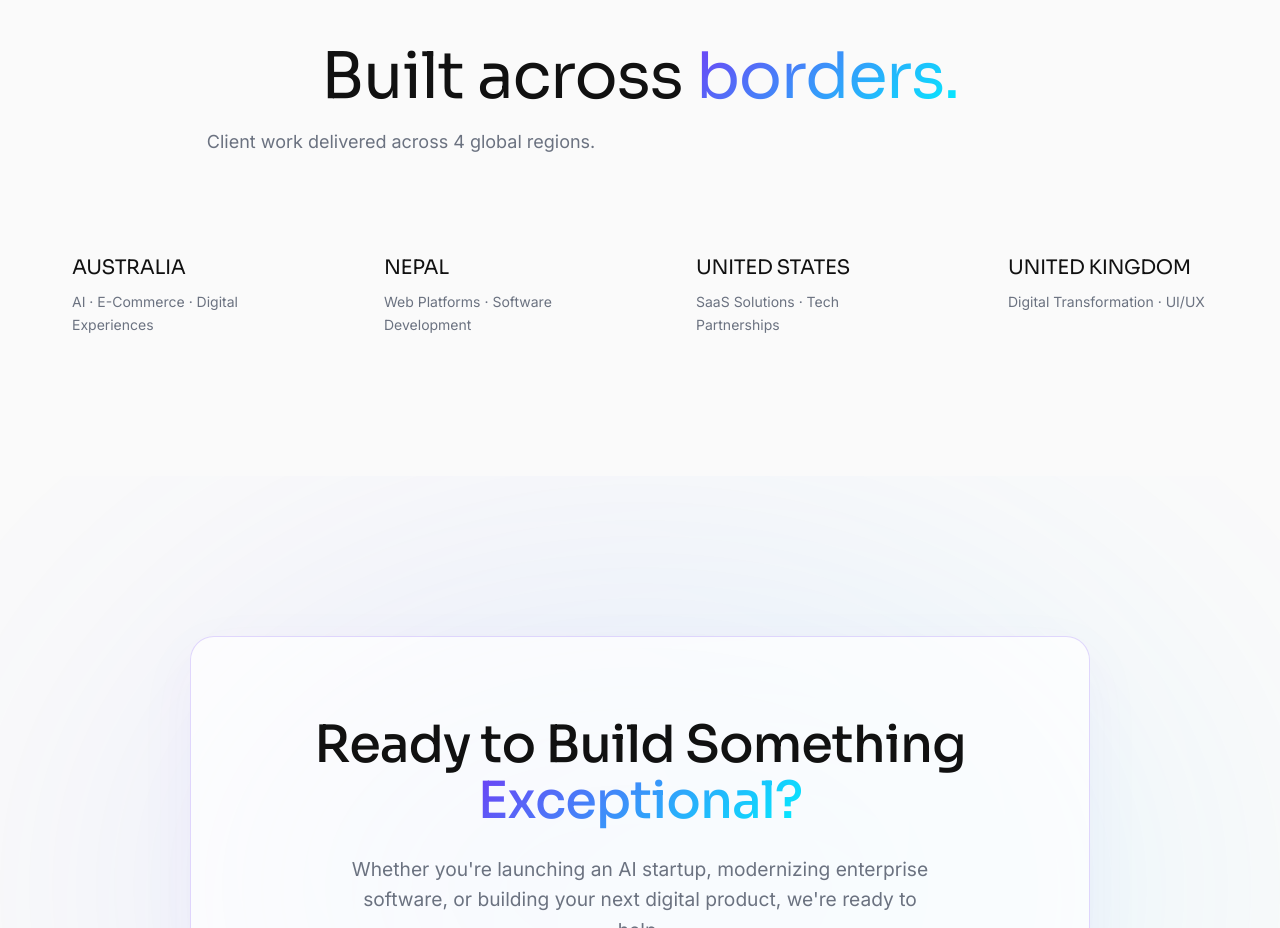
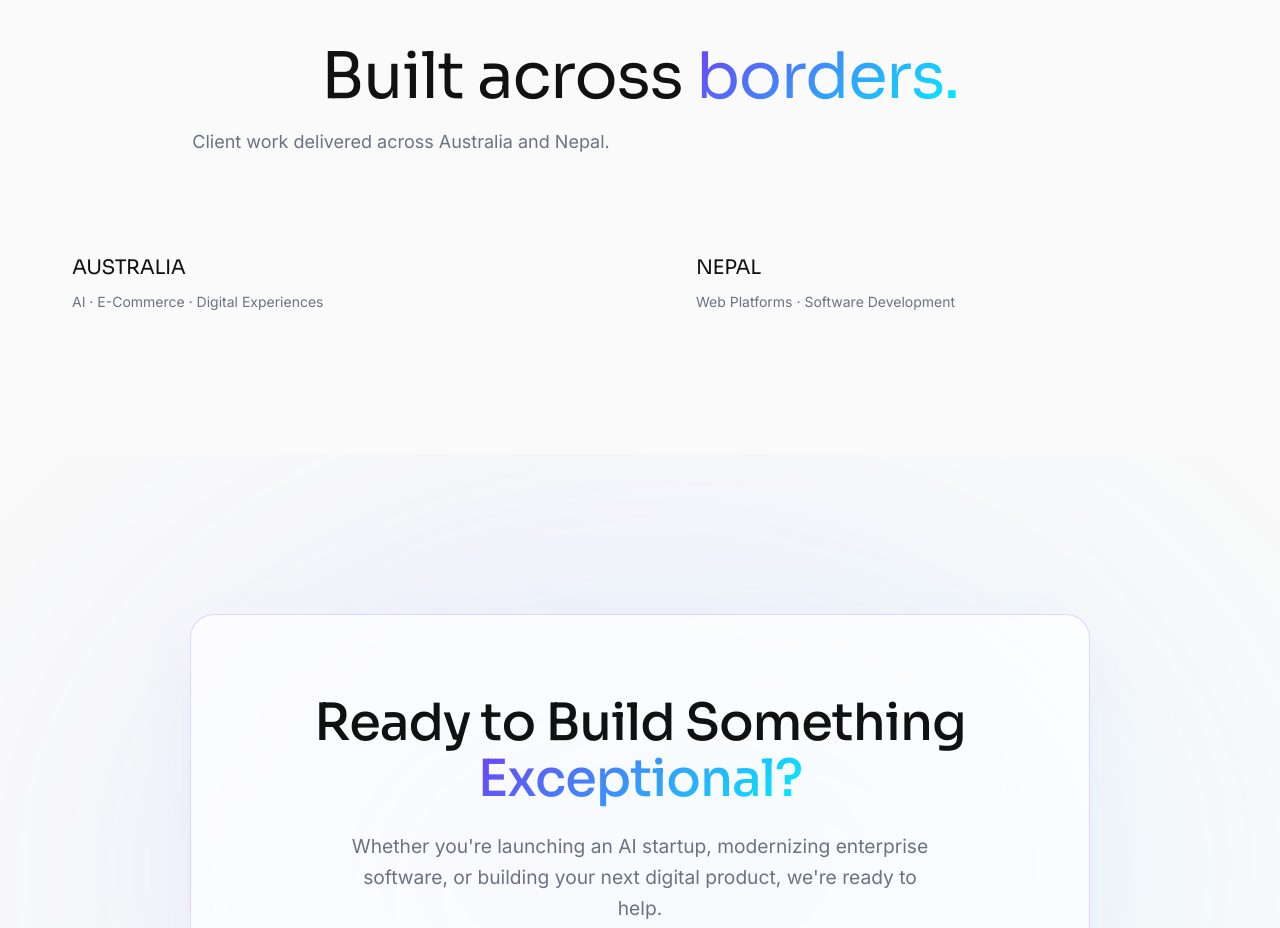
Before and after one commit to Manoharaya/codex-new, a React (Vite) app: page /portfolio in a window 1280 px wide. Shown: the part 3940-4868 px from the top of the page. Built offline with nearby package versions, Linux system fonts and the light colour scheme.

Commit message:
Revert PortfolioGlobal back to 2 countries and update site Stats component for accurate metrics

```diff
--- a/src/components/Portfolio/PortfolioGlobal.jsx
+++ b/src/components/Portfolio/PortfolioGlobal.jsx
@@ -13,7 +13,7 @@ const PortfolioGlobal = () => {
           className="portfolio-global-content"
         >
           <h2 className="portfolio-global-title">Built across <span className="text-gradient">borders.</span></h2>
-          <p className="portfolio-global-subtitle">Client work delivered across 4 global regions.</p>
+          <p className="portfolio-global-subtitle">Client work delivered across Australia and Nepal.</p>
 
           <div className="portfolio-global-grid">
             <div className="portfolio-global-card">
@@ -24,14 +24,6 @@ const PortfolioGlobal = () => {
               <h3>NEPAL</h3>
               <p>Web Platforms · Software Development</p>
             </div>
-            <div className="portfolio-global-card">
-              <h3>UNITED STATES</h3>
-              <p>SaaS Solutions · Tech Partnerships</p>
-            </div>
-            <div className="portfolio-global-card">
-              <h3>UNITED KINGDOM</h3>
-              <p>Digital Transformation · UI/UX</p>
-            </div>
           </div>
         </motion.div>
       </div>
--- a/src/components/Stats/Stats.jsx
+++ b/src/components/Stats/Stats.jsx
@@ -6,7 +6,7 @@ import './Stats.css';
 const statsData = [
   { label: 'Projects Delivered', value: 17, suffix: '+' },
   { label: 'Client Satisfaction', value: 5, suffix: '+' },
-  { label: 'Countries Served', value: 4, suffix: '+' }
+  { label: 'Countries Served', value: 2, suffix: '' }
 ];
 
 const Counter = ({ from, to, duration, suffix }) => {
```
